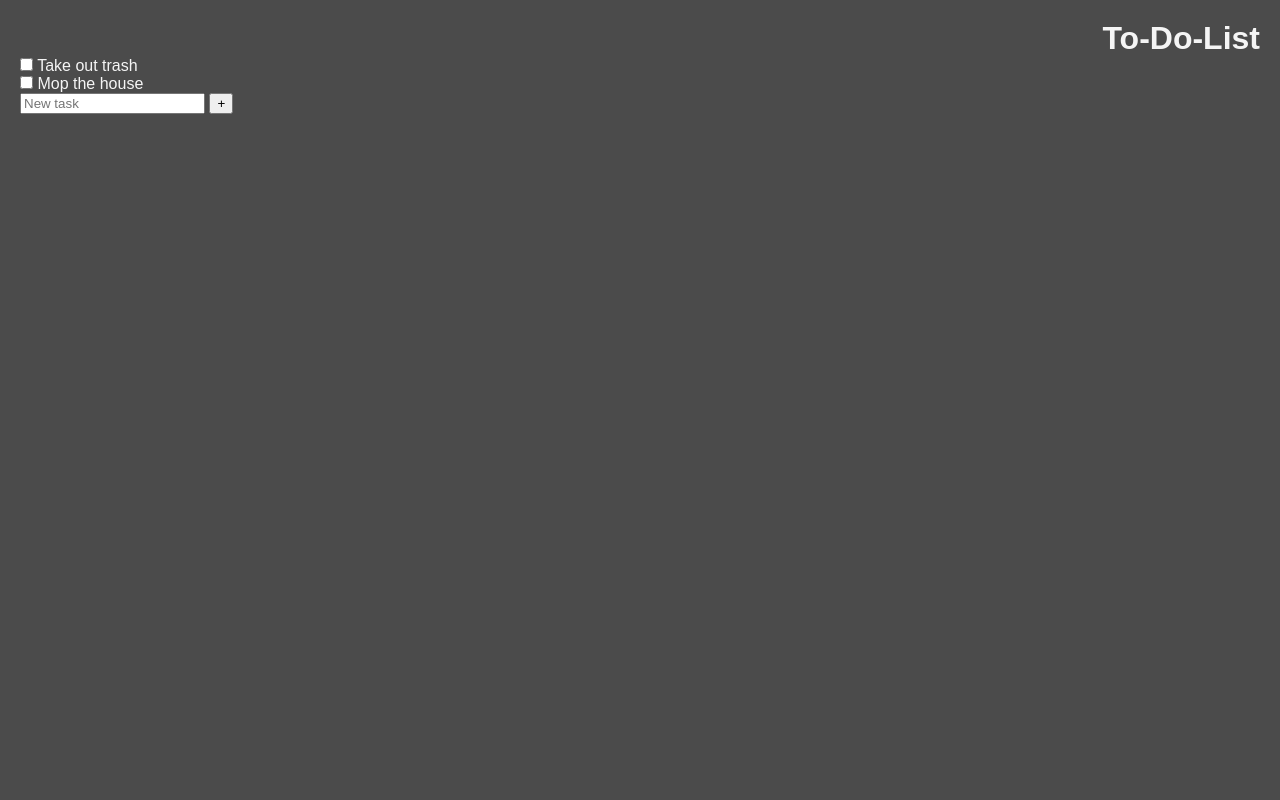
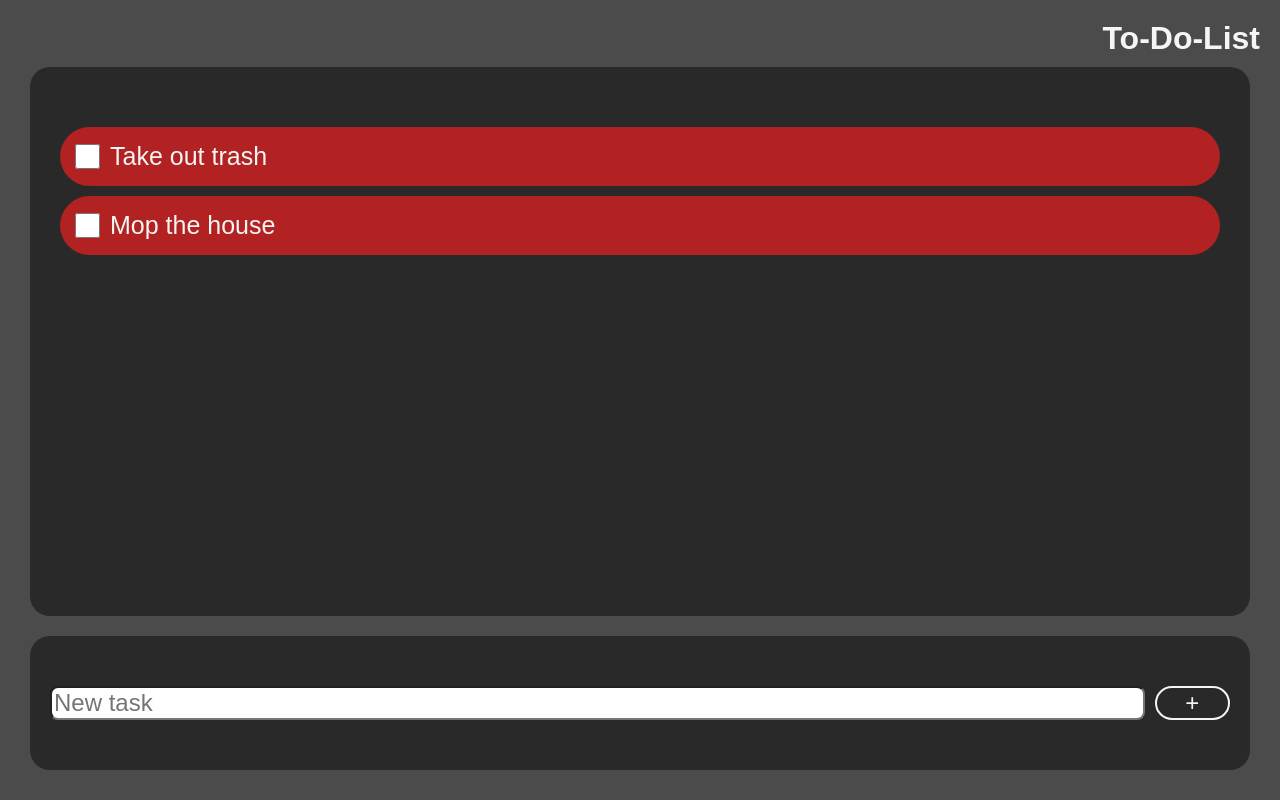
Before and after one commit to santithe78-alt/Todo-list-app, a plain HTML site: page index.html in a window 1280 px wide. Drawn offline with Linux system fonts and the light colour scheme.

Commit message:
Finish styles

```diff
--- a/styles.css
+++ b/styles.css
@@ -18,9 +18,62 @@ body {
     display: flex;
     flex-direction: column;
     justify-content: flex-start;
-    align-items: stretch;
 }
 
 .main h1 {
     text-align: end;
 }
+
+.list {
+    background-color: rgb(41, 41, 41);
+    margin: 10px;
+    border-radius: 20px;
+    padding: 50px 20px;
+    flex-grow: 1;
+}
+
+.form {
+    background-color: rgb(41, 41, 41);
+    margin: 10px;
+    border-radius: 20px;
+    padding: 50px 20px;
+    display: flex;
+    gap: 10px;
+}
+
+.form input {
+    font-size: 24px;
+    border-radius: 8px;
+    width: 100%;
+}
+
+
+.form button {
+    width: 80px;
+    background-color: inherit;
+    border: 2px solid whitesmoke;
+    color: whitesmoke;
+    border-radius: 20px;
+    font-size: 24px;
+}
+
+.list-item {
+    background-color: firebrick;
+    margin: 10px;
+    padding: 15px;
+    border-radius: 130px;
+    display: flex;
+    flex-direction: row;
+    justify-content: flex-start;
+    gap: 10px;
+    align-items: center;
+}
+
+.list-item > label {
+    font-size: 25px;
+}
+
+.list-item input {
+    width: 25px;
+    height: 25px;
+}
```
